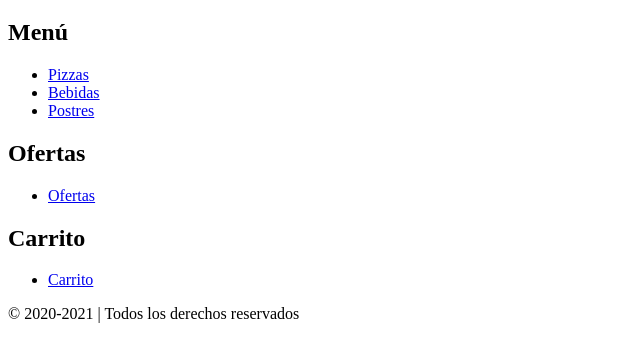
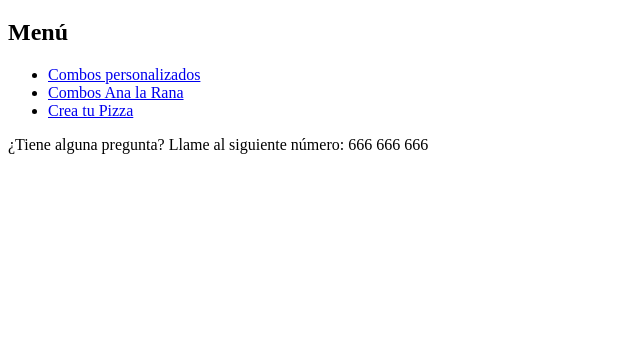
Before and after one commit to AnaLopezP/PatronesEstrEval, a plain HTML site: page pizzeria/aplicacionPIZZ/index.html in a window 1280 px wide. Shown: the part 61-422 px from the top of the page, without its empty margins (0-640 px from the left). Drawn offline with Linux system fonts and the light colour scheme; files that its build step writes are made by us from their sources.

Commit message:
tengo dudas

```diff
--- a/pizzeria/aplicacionPIZZ/index.html
+++ b/pizzeria/aplicacionPIZZ/index.html
@@ -10,31 +10,19 @@
 
 <body>
     <header>
-        <h1>Pizzería Ana la Rana</h1>
+        <h1 id = "Pizzeria Ana la Rana">Pizzería Ana la Rana</h1>
     </header>
     <main>
-        <section>
+        <section id = "Menu">
             <h2>Menú</h2>
             <ul>
-                <li><a href="pizzas.php">Pizzas</a></li>
-                <li><a href="bebidas.php">Bebidas</a></li>
-                <li><a href="postres.php">Postres</a></li>
-            </ul>
-        </section>
-        <section>
-            <h2>Ofertas</h2>
-            <ul>
-                <li><a href="ofertas.php">Ofertas</a></li>
-            </ul>
-        </section>
-        <section>
-            <h2>Carrito</h2>
-            <ul>
-                <li><a href="carrito.php">Carrito</a></li>
+                <li id = "Personalizado"><a href="combospersonalizados.php">Combos personalizados</a></li>
+                <li id = "Combos Ana la Rana"><a href="combosanalarana.php">Combos Ana la Rana</a></li>
+                <li id = "Crea tu pizza"><a href="creatupizza.php">Crea tu Pizza</a></li>
             </ul>
         </section>
     </main>
     <footer>
-        <p>© 2020-2021 | Todos los derechos reservados</p>
+        <p>¿Tiene alguna pregunta? Llame al siguiente número: 666 666 666</p>
     </footer>
 </body>
```
